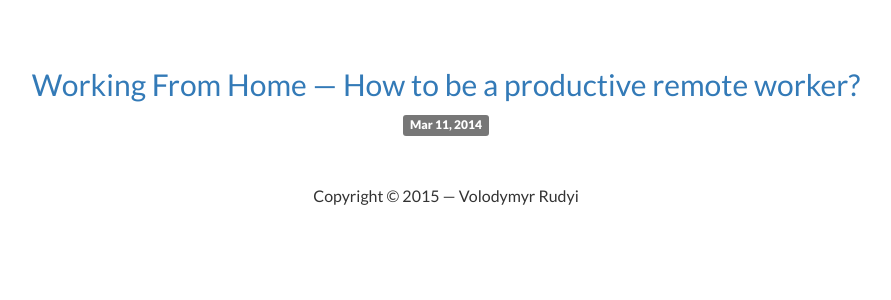
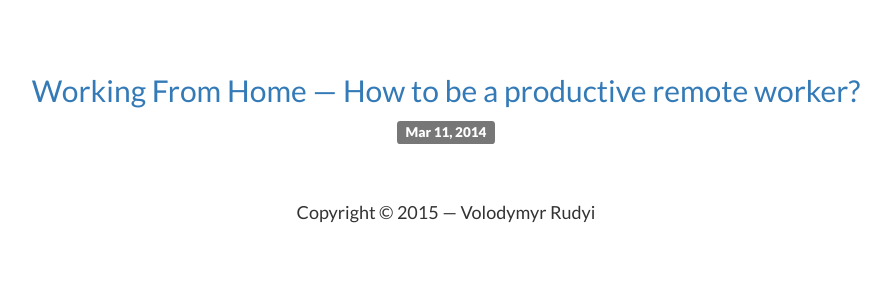
Before and after one commit to volodymyrrudyi/volodymyrrudyi.github.io, a Jekyll site: the page built from index.html, in a window 1280 px wide. Shown: the top 300 px of the page, without its empty margins (194-1085 px from the left). Built offline with Jekyll 4.4.1, drawn with Linux system fonts in a browser that asks for light colours.

Commit message:
Fix styling

```diff
--- a/_includes/head.html
+++ b/_includes/head.html
@@ -6,10 +6,10 @@
   <title>{% if page.title %}{{ page.title }}{% else %}{{ site.title }}{% endif %}</title>
   <meta name="description" content="{% if page.excerpt %}{{ page.excerpt | strip_html | strip_newlines | truncate: 160 }}{% else %}{{ site.description }}{% endif %}">
 
+  <link rel="stylesheet" type="text/css" href="https://fonts.googleapis.com/css?family=Lato:400,300,900">
   <link rel="stylesheet" href="{{ "/css/bootstrap.min.css"}}">
   <link rel="stylesheet" href="{{ "/css/main.css" | prepend: site.baseurl }}">
   <link rel="canonical" href="{{ page.url | replace:'index.html','' | prepend: site.baseurl | prepend: site.url }}">
   <link rel="alternate" type="application/rss+xml" title="{{ site.title }}" href="{{ "/feed.xml" | prepend: site.baseurl | prepend: site.url }}">
-  <link rel="stylesheet" type="text/css" href="https://fonts.googleapis.com/css?family=Lato:400,300,900">
   <link rel="shortcut icon" type="image/png" href="{{ "/images/favicon.png"}}"/>
 </head>
--- a/css/main.scss
+++ b/css/main.scss
@@ -7,8 +7,9 @@
 
 // Our variables
 $base-font-family: 'Lato', sans-serif;
-$base-font-size:   16px;
+$base-font-size:   18px;
 $base-font-weight: 400;
+$bold-font-weight: 900;
 $small-font-size:  $base-font-size * 0.875;
 $base-line-height: 1.5;
 
```
